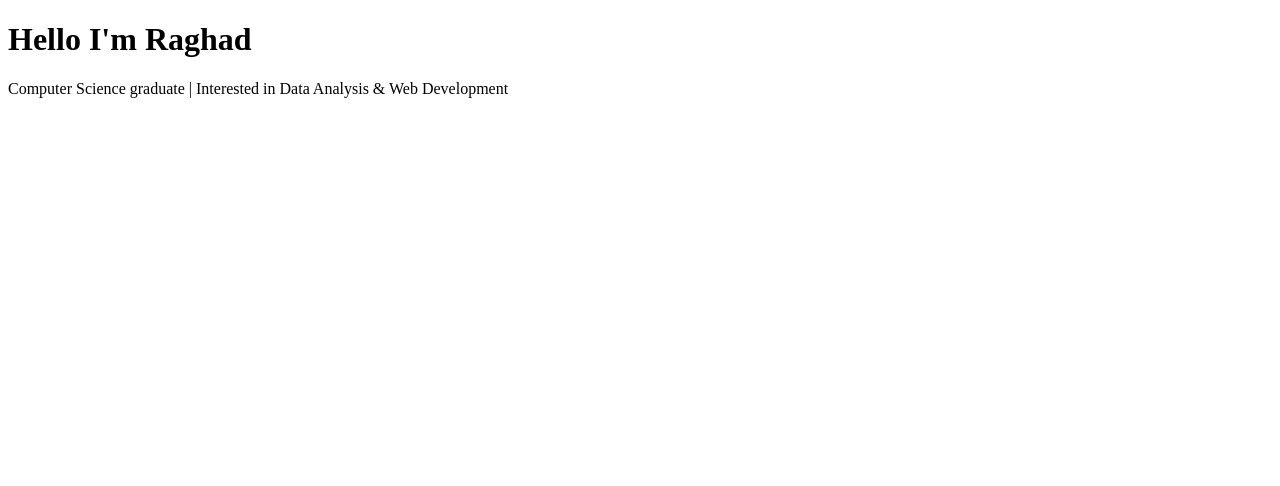
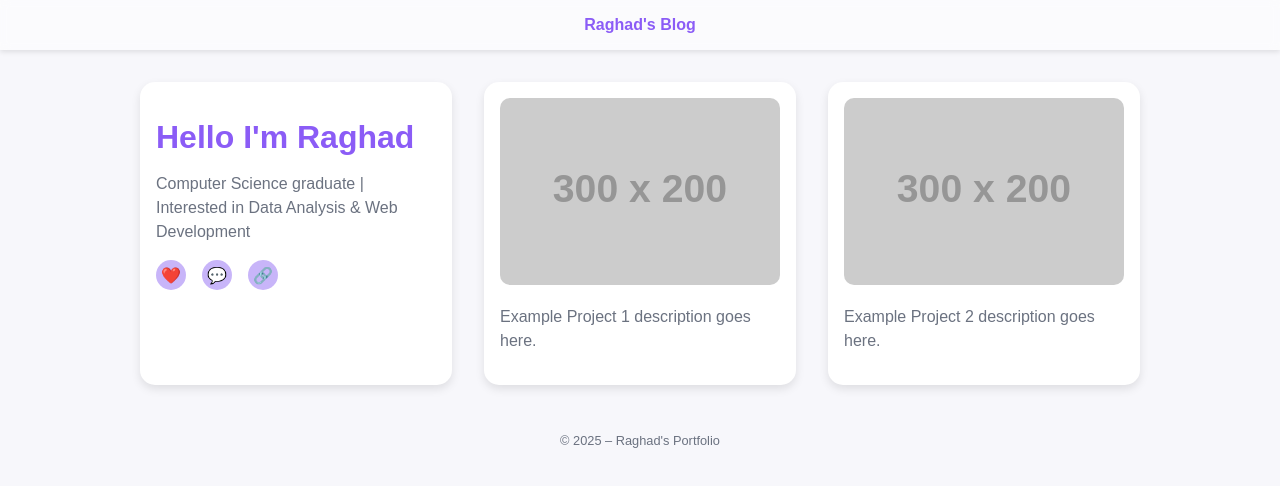
Before and after one commit to RaghadTh24/RaghadTH24.github.io, a plain HTML site: page index.html in a window 1280 px wide. Drawn offline with Linux system fonts and the light colour scheme; placeholder pictures from the web are drawn by us.

Commit message:
Update index.html

```diff
--- a/index.html
+++ b/index.html
@@ -4,9 +4,129 @@
   <meta charset="UTF-8">
   <meta name="viewport" content="width=device-width, initial-scale=1.0">
   <title>Raghad's Portfolio</title>
+  <style>
+    /* ألوان الباستيل */
+    :root {
+      --lavender: #c8b5f9;
+      --mint: #a9ece2;
+      --deepLavender: #b7a0f3;
+      --text: #6b7280;
+      --title: #8b5cf6;
+      --bg: #f7f7fb;
+    }
+
+    body {
+      margin: 0;
+      font-family: Arial, sans-serif;
+      background-color: var(--bg);
+      color: var(--text);
+    }
+
+    header {
+      position: sticky;
+      top: 0;
+      background: rgba(255, 255, 255, 0.5);
+      backdrop-filter: blur(5px);
+      padding: 1rem;
+      text-align: center;
+      font-weight: bold;
+      color: var(--title);
+      box-shadow: 0 2px 5px rgba(0,0,0,0.1);
+    }
+
+    main {
+      max-width: 1000px;
+      margin: 2rem auto;
+      display: grid;
+      grid-template-columns: repeat(auto-fit, minmax(250px, 1fr));
+      gap: 2rem;
+      padding: 0 1rem;
+    }
+
+    .card {
+      background-color: white;
+      border-radius: 15px;
+      padding: 1rem;
+      box-shadow: 0 4px 10px rgba(0,0,0,0.1);
+    }
+
+    .card img {
+      width: 100%;
+      border-radius: 10px;
+    }
+
+    h1 {
+      color: var(--title);
+      font-size: 2rem;
+      margin-bottom: 0.5rem;
+    }
+
+    p {
+      font-size: 1rem;
+      line-height: 1.5;
+    }
+
+    footer {
+      text-align: center;
+      padding: 1rem;
+      margin-top: 2rem;
+      font-size: 0.8rem;
+      color: var(--text);
+    }
+
+    .icons {
+      display: flex;
+      gap: 1rem;
+      margin-top: 1rem;
+    }
+
+    .icon {
+      width: 30px;
+      height: 30px;
+      background-color: var(--lavender);
+      border-radius: 50%;
+      display: flex;
+      align-items: center;
+      justify-content: center;
+      cursor: pointer;
+      transition: transform 0.2s;
+    }
+
+    .icon:hover {
+      transform: scale(1.1);
+    }
+
+  </style>
 </head>
 <body>
-  <h1>Hello I'm Raghad</h1>
-  <p>Computer Science graduate | Interested in Data Analysis & Web Development</p>
+  <header>
+    Raghad's Blog
+  </header>
+
+  <main>
+    <div class="card">
+      <h1>Hello I'm Raghad</h1>
+      <p>Computer Science graduate | Interested in Data Analysis & Web Development</p>
+      <div class="icons">
+        <div class="icon">❤️</div>
+        <div class="icon">💬</div>
+        <div class="icon">🔗</div>
+      </div>
+    </div>
+
+    <div class="card">
+      <img src="https://via.placeholder.com/300x200/c8b5f9/ffffff?text=Project+1" alt="Project 1">
+      <p>Example Project 1 description goes here.</p>
+    </div>
+
+    <div class="card">
+      <img src="https://via.placeholder.com/300x200/a9ece2/ffffff?text=Project+2" alt="Project 2">
+      <p>Example Project 2 description goes here.</p>
+    </div>
+  </main>
+
+  <footer>
+    © 2025 – Raghad's Portfolio
+  </footer>
 </body>
 </html>
```
